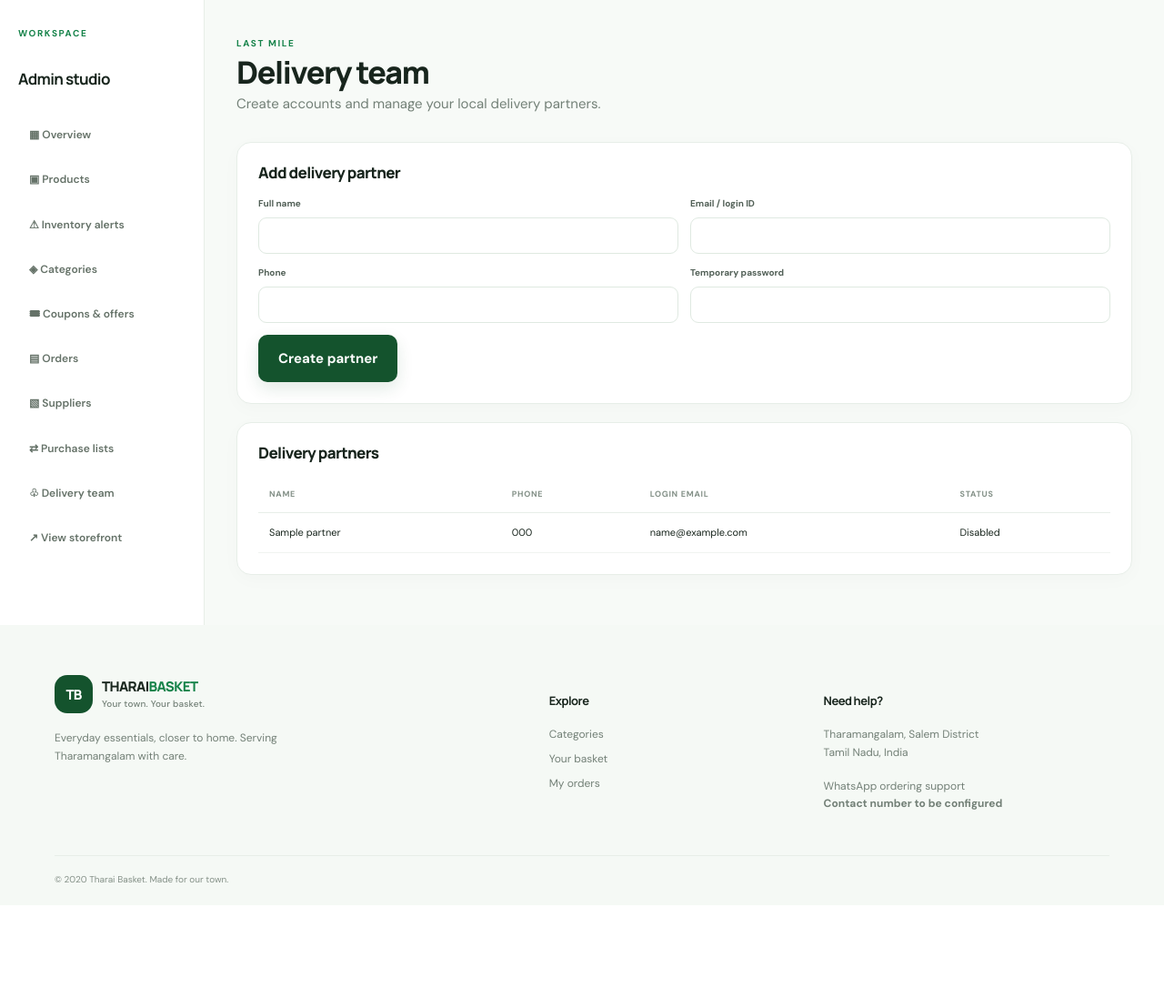
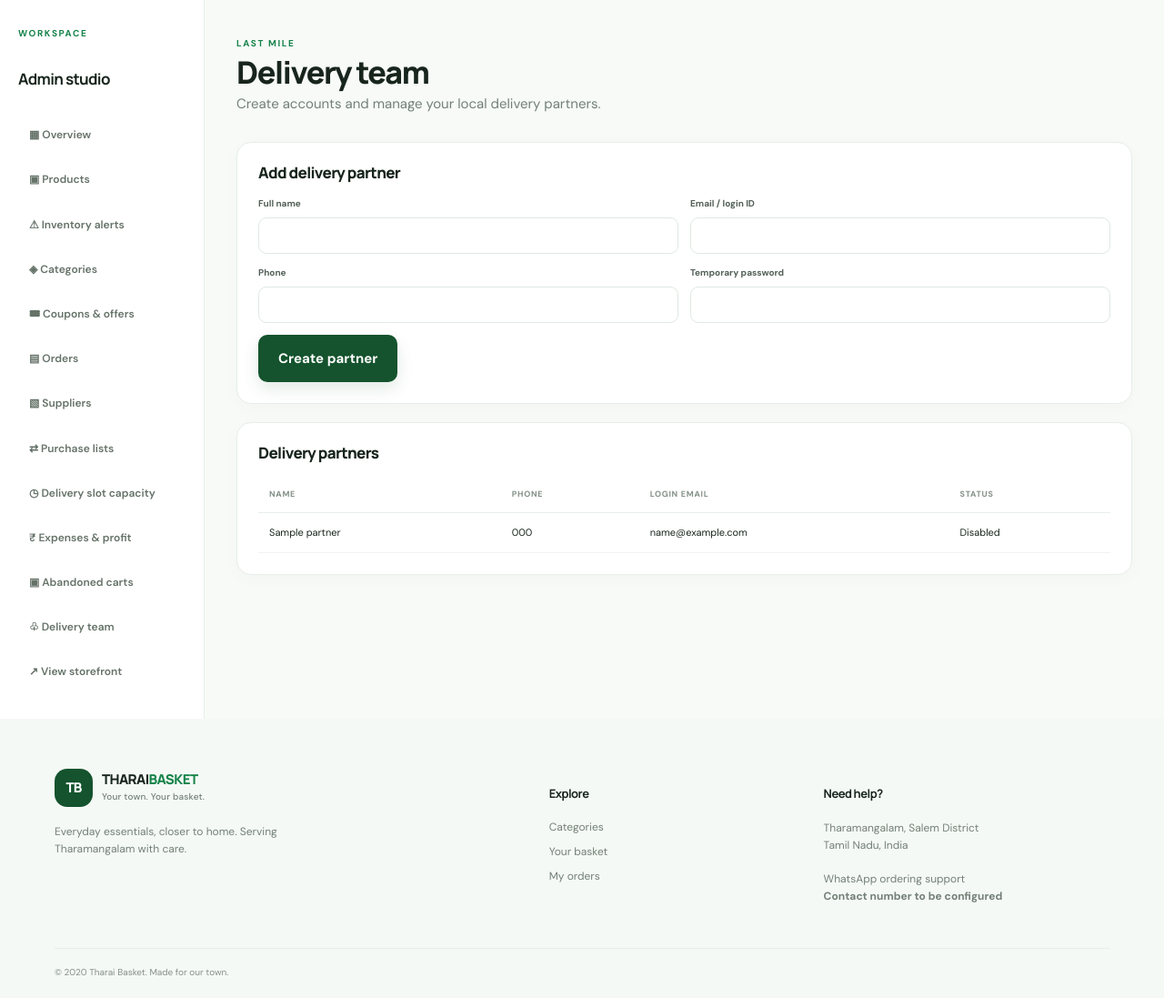
Before and after one commit to Dharun7715/Tharai-Basket, a Python web app: template app/templates/admin/delivery.html in a window 1280 px wide. Shown: the part 83-1180 px from the top of the page at 91% size. Before the commit the page ends 1054 px from the top, so only its background shows below. Run offline with Jinja, Linux system fonts and the light colour scheme; the template is opened without the code that fills it: most values are stand-ins (such as "Sample title", 1, 10 or a date in 2020).

Commit message:
Add navigation for delivery slots, expenses and abandoned carts

```diff
--- a/app/templates/admin/base_admin.html
+++ b/app/templates/admin/base_admin.html
@@ -1 +1 @@
-{% extends 'base.html' %}{% block content %}<section class="admin-shell"><aside class="admin-sidebar"><span class="eyebrow">WORKSPACE</span><h3>Admin studio</h3><a href="{{ url_for('admin_dashboard') }}">▦ Overview</a><a href="{{ url_for('admin_products') }}">▣ Products</a><a href="{{ url_for('admin_inventory') }}">⚠ Inventory alerts</a><a href="{{ url_for('admin_categories') }}">◈ Categories</a><a href="{{ url_for('admin_coupons') }}">🎟 Coupons & offers</a><a href="{{ url_for('admin_orders') }}">▤ Orders</a><a href="{{ url_for('admin_suppliers') }}">▧ Suppliers</a><a href="{{ url_for('admin_purchases') }}">⇄ Purchase lists</a><a href="{{ url_for('admin_delivery_partners') }}">♧ Delivery team</a><a href="{{ url_for('index') }}">↗ View storefront</a></aside><div class="admin-content">{% block admin_content %}{% endblock %}</div></section>{% endblock %}
+{% extends 'base.html' %}{% block content %}<section class="admin-shell"><aside class="admin-sidebar"><span class="eyebrow">WORKSPACE</span><h3>Admin studio</h3><a href="{{ url_for('admin_dashboard') }}">▦ Overview</a><a href="{{ url_for('admin_products') }}">▣ Products</a><a href="{{ url_for('admin_inventory') }}">⚠ Inventory alerts</a><a href="{{ url_for('admin_categories') }}">◈ Categories</a><a href="{{ url_for('admin_coupons') }}">🎟 Coupons & offers</a><a href="{{ url_for('admin_orders') }}">▤ Orders</a><a href="{{ url_for('admin_suppliers') }}">▧ Suppliers</a><a href="{{ url_for('admin_purchases') }}">⇄ Purchase lists</a><a href="{{ url_for('admin_delivery_slot_settings') }}">◷ Delivery slot capacity</a><a href="{{ url_for('admin_expenses') }}">₹ Expenses & profit</a><a href="{{ url_for('admin_abandoned_carts') }}">▣ Abandoned carts</a><a href="{{ url_for('admin_delivery_partners') }}">♧ Delivery team</a><a href="{{ url_for('index') }}">↗ View storefront</a></aside><div class="admin-content">{% block admin_content %}{% endblock %}</div></section>{% endblock %}
```
